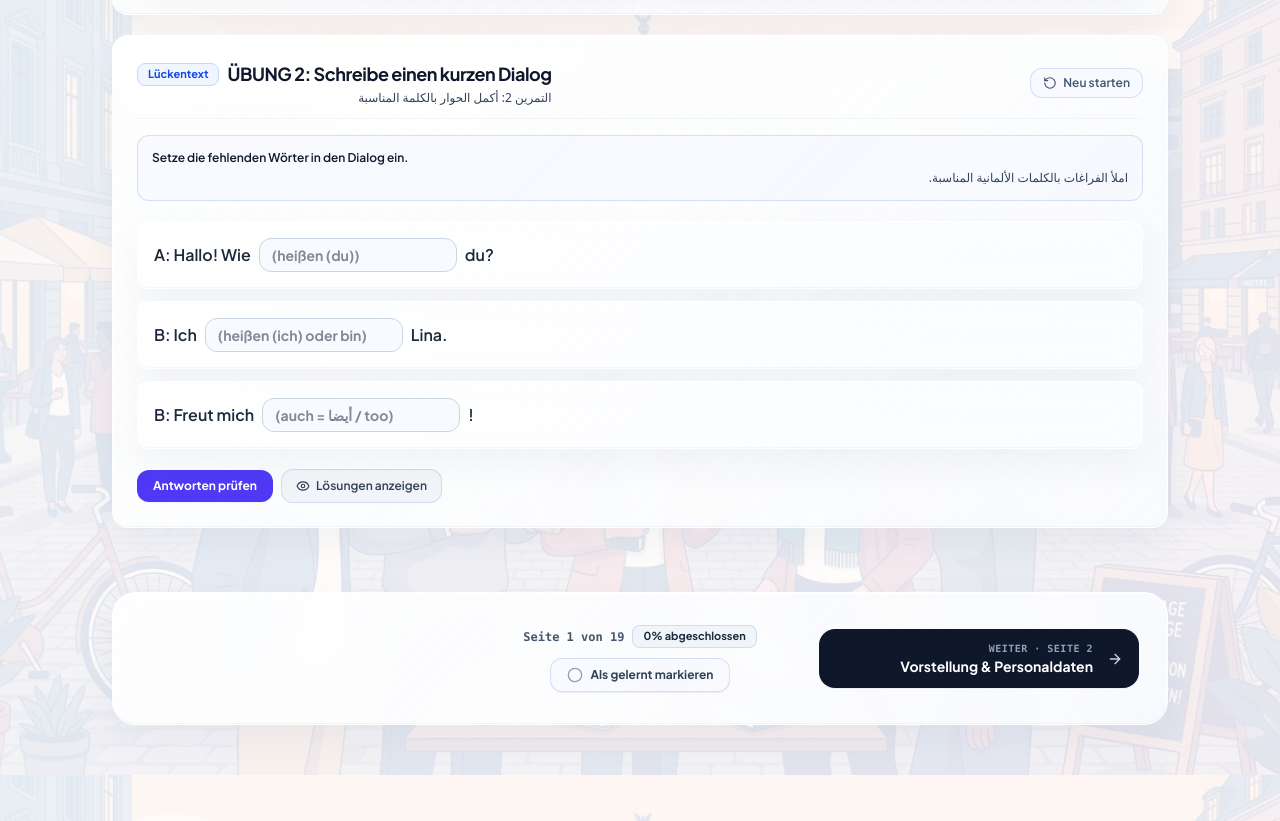
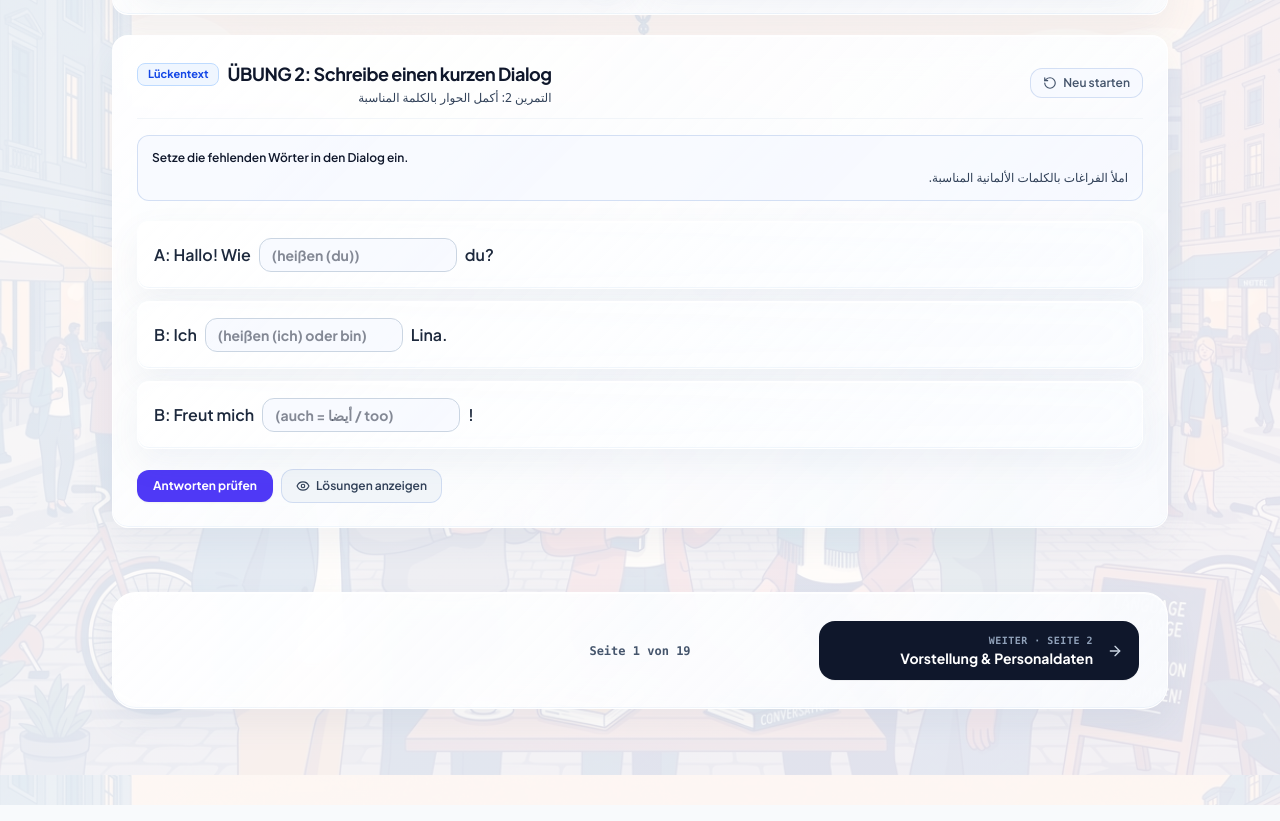
Before and after one commit to othmaneishere/deutsch-lernen, a React (Vite) app: page / in a window 1280 px wide. Shown: the part 3225-4046 px from the top of the page. Built offline with nearby package versions, Linux system fonts and the light colour scheme; a web font is replaced by a local one.

Commit message:
Remove gamification and completion tracking UI

```diff
--- a/src/components/AppSidebar.tsx
+++ b/src/components/AppSidebar.tsx
@@ -82,8 +82,6 @@ export const AppSidebar: React.FC<AppSidebarProps> = ({
     { id: 'en', label: 'English', short: 'EN', flag: '🇬🇧' },
     { id: 'fr', label: 'Français', short: 'FR', flag: '🇫🇷' },
   ];
-
-  const progressPercent = Math.round((currentPageNumber / (totalPages || 19)) * 100);
 
   return (
     <>
@@ -341,19 +339,6 @@ export const AppSidebar: React.FC<AppSidebarProps> = ({
             </div>
           )}
 
-          {/* Course Progress Indicator */}
-          <div className="pt-0.5">
-            <div className="flex items-center justify-between text-[9px] text-slate-400 font-semibold mb-1">
-              <span>Fortschritt A1</span>
-              <span className="font-mono font-bold">{progressPercent}%</span>
-            </div>
-            <div className="w-full h-1.5 bg-slate-200 rounded-full overflow-hidden">
-              <div
-                className="h-full bg-slate-900 rounded-full transition-all duration-300"
-                style={{ width: `${progressPercent}%` }}
-              />
-            </div>
-          </div>
         </div>
       </aside>
     </>
--- a/src/components/FlashcardsView.tsx
+++ b/src/components/FlashcardsView.tsx
@@ -1,5 +1,5 @@
 import React, { useState } from 'react';
-import { Volume2, RotateCw, ChevronLeft, ChevronRight, Check, Sparkles, Eye, CheckCircle2 } from 'lucide-react';
+import { Volume2, RotateCw, ChevronLeft, ChevronRight, Sparkles, Eye } from 'lucide-react';
 import { VocabularyItem, LanguageMode } from '../types';
 import { speakGerman } from '../utils/speech';
 
@@ -14,12 +14,10 @@ export const FlashcardsView: React.FC<FlashcardsViewProps> = ({
 }) => {
   const [currentIndex, setCurrentIndex] = useState(0);
   const [isFlipped, setIsFlipped] = useState(false);
-  const [knownWords, setKnownWords] = useState<Set<number>>(new Set());
 
   if (!vocabItems || vocabItems.length === 0) return null;
 
   const currentItem = vocabItems[currentIndex];
-  const isKnown = knownWords.has(currentIndex);
 
   const handleNext = () => {
     setIsFlipped(false);
@@ -29,19 +27,6 @@ export const FlashcardsView: React.FC<FlashcardsViewProps> = ({
   const handlePrev = () => {
     setIsFlipped(false);
     setCurrentIndex((prev) => (prev - 1 + vocabItems.length) % vocabItems.length);
-  };
-
-  const toggleKnown = (e: React.MouseEvent) => {
-    e.stopPropagation();
-    setKnownWords((prev) => {
-      const next = new Set(prev);
-      if (next.has(currentIndex)) {
-        next.delete(currentIndex);
-      } else {
-        next.add(currentIndex);
-      }
-      return next;
-    });
   };
 
   const handleSpeak = (e: React.MouseEvent) => {
@@ -58,31 +43,13 @@ export const FlashcardsView: React.FC<FlashcardsViewProps> = ({
       ? currentItem.fr
       : currentItem.noteDe || 'Nur Deutsch';
 
-  const progressPercent = Math.round(((currentIndex + 1) / vocabItems.length) * 100);
-
   return (
     <div className="w-full max-w-xl mx-auto space-y-4">
-      {/* Progress Top Bar */}
+      {/* Card position */}
       <div className="flex items-center justify-between gap-3 text-xs">
         <span className="font-bold text-slate-700">
           Karte {currentIndex + 1} von {vocabItems.length}
         </span>
-        <div className="flex items-center gap-2">
-          <span className="text-[11px] font-bold px-2 py-0.5 rounded-full bg-emerald-50 text-emerald-700 border border-emerald-200">
-            {knownWords.size} gemeistert
-          </span>
-          <span className="font-mono text-xs text-slate-400 font-bold">
-            {progressPercent}%
-          </span>
-        </div>
-      </div>
-
-      {/* Progress bar line */}
-      <div className="h-1.5 w-full bg-slate-200 rounded-full overflow-hidden">
-        <div
-          className="h-full bg-indigo-600 transition-all duration-300 rounded-full"
-          style={{ width: `${progressPercent}%` }}
-        />
       </div>
 
       {/* Modern Interactive Flip Card */}
@@ -122,18 +89,6 @@ export const FlashcardsView: React.FC<FlashcardsViewProps> = ({
               <Volume2 className="w-5 h-5" />
             </button>
 
-            <button
-              type="button"
-              onClick={toggleKnown}
-              className={`p-2 rounded-xl transition cursor-pointer ${
-                isKnown
-                  ? 'text-emerald-600 bg-emerald-50 border border-emerald-200'
-                  : 'text-slate-400 hover:text-emerald-600 hover:bg-slate-100'
-              }`}
-              title={isKnown ? 'Als gemeistert markiert' : 'Als gelernt abhaken'}
-            >
-              <CheckCircle2 className="w-5 h-5" />
-            </button>
           </div>
         </div>
 
--- a/src/components/NavigationFooter.tsx
+++ b/src/components/NavigationFooter.tsx
@@ -1,7 +1,6 @@
-import React, { useState, useEffect } from 'react';
-import { ArrowLeft, ArrowRight, CheckCircle2, Circle } from 'lucide-react';
+import React from 'react';
+import { ArrowLeft, ArrowRight } from 'lucide-react';
 import { CoursePage, LanguageMode, ChapterOverview } from '../types';
-import { isPageCompleted, togglePageCompleted, subscribeProgress, getCompletedPages } from '../utils/studyProgress';
 
 interface NavigationFooterProps {
   currentPage: CoursePage;
@@ -17,29 +16,11 @@ export const NavigationFooter: React.FC<NavigationFooterProps> = ({
   allPages,
   onSelectPage,
 }) => {
-  const [completed, setCompleted] = useState(false);
-  const [completedCount, setCompletedCount] = useState(0);
-
-  useEffect(() => {
-    const update = () => {
-      setCompleted(isPageCompleted(currentPage.pageNumber));
-      setCompletedCount(getCompletedPages().length);
-    };
-    update();
-    return subscribeProgress(update);
-  }, [currentPage.pageNumber]);
-
-  const handleToggleComplete = () => {
-    const nowDone = togglePageCompleted(currentPage.pageNumber);
-    setCompleted(nowDone);
-  };
-
   const currentIndex = allPages.findIndex((p) => p.pageNumber === currentPage.pageNumber);
   const prevPage = currentIndex > 0 ? allPages[currentIndex - 1] : null;
   const nextPage = currentIndex < allPages.length - 1 ? allPages[currentIndex + 1] : null;
 
   const totalPages = allPages.length || 19;
-  const progressPercent = Math.round((completedCount / totalPages) * 100);
 
   return (
     <footer className="pt-8 pb-16">
@@ -65,38 +46,9 @@ export const NavigationFooter: React.FC<NavigationFooterProps> = ({
           <div className="hidden sm:block flex-1 sm:max-w-xs" />
         )}
 
-        {/* Center: Completion Status & Course Progress */}
+        {/* Center: Current page */}
         <div className="flex flex-col items-center gap-2.5 py-1">
-          <div className="flex items-center gap-2">
-            <span className="font-mono text-xs font-bold text-slate-600">
-              Seite {currentPage.pageNumber} von {totalPages}
-            </span>
-            <span className="text-[11px] font-bold px-2.5 py-0.5 rounded-lg bg-slate-100 text-slate-800 border border-slate-200">
-              {progressPercent}% abgeschlossen
-            </span>
-          </div>
-
-          <button
-            type="button"
-            onClick={handleToggleComplete}
-            className={`flex items-center gap-2 px-4 py-2 rounded-xl text-xs font-bold transition cursor-pointer border shadow-2xs ${
-              completed
-                ? 'bg-emerald-600 text-white border-emerald-600 shadow-emerald-100'
-                : 'bg-slate-50 hover:bg-slate-100 text-slate-700 border-slate-200'
-            }`}
-          >
-            {completed ? (
-              <>
-                <CheckCircle2 className="w-4 h-4" />
-                <span>Als gelernt markiert</span>
-              </>
-            ) : (
-              <>
-                <Circle className="w-4 h-4 text-slate-400" />
-                <span>Als gelernt markieren</span>
-              </>
-            )}
-          </button>
+          <span className="font-mono text-xs font-bold text-slate-600">Seite {currentPage.pageNumber} von {totalPages}</span>
         </div>
 
         {/* Next Page Button */}
```
